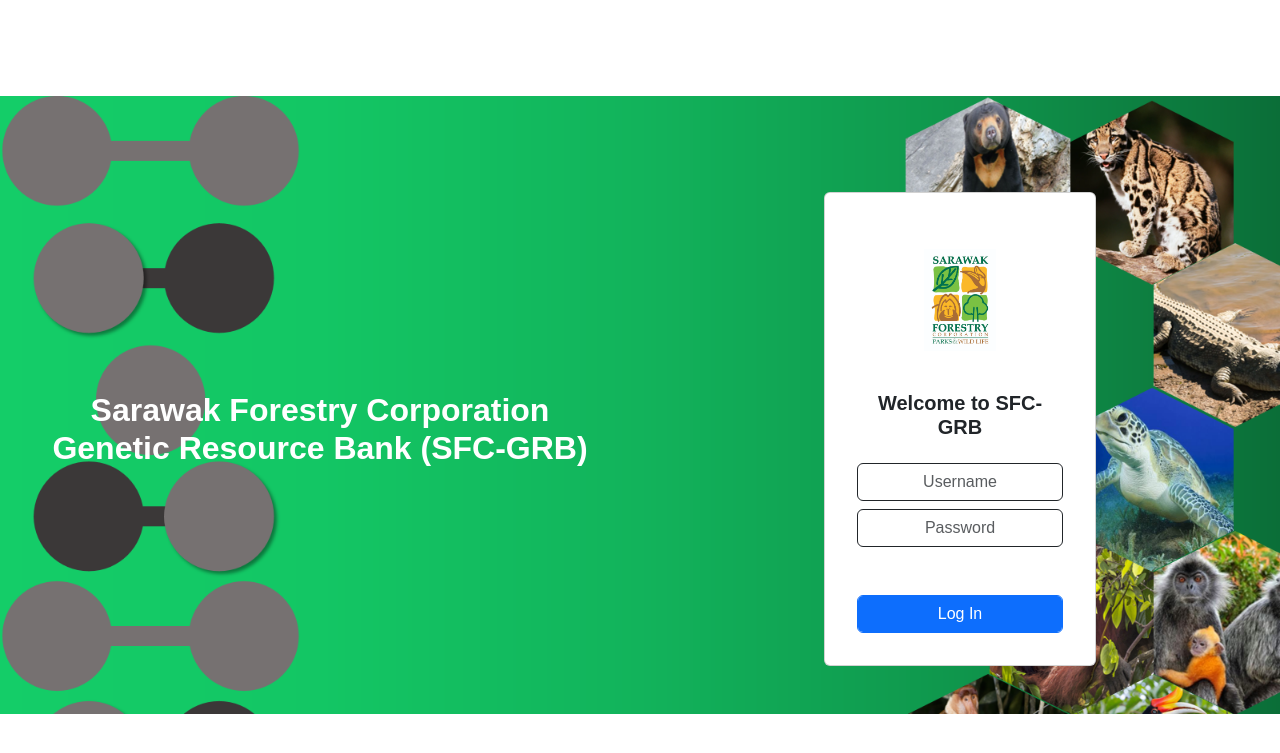
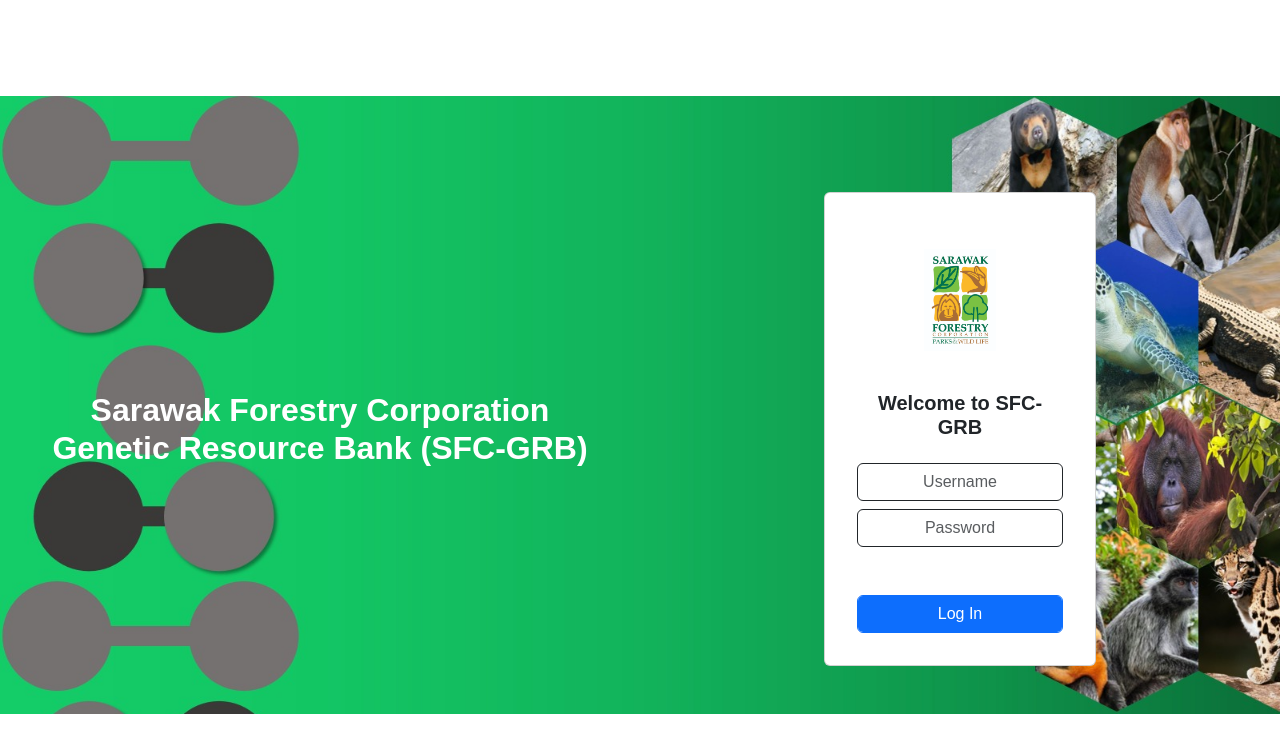
Before and after one commit to Gunslingahhh/SFC-GRB, a PHP site: page /php/login.php in a window 1280 px wide. Shown: the top 753 px of the page. Run offline with PHP 8.4, Linux system fonts and the light colour scheme.

Commit message:
Adjust wallpaper

```diff
--- a/css/styles.css
+++ b/css/styles.css
@@ -11,7 +11,7 @@
 }
 
 .wallpaper{
-    background-image: url("../assets/image/wallpaper.png");
+    background-image: url("../assets/image/wallpaper.jpg");
     background-size: cover;
     background-repeat: no-repeat;
 }
```
Also changed, not shown: assets/image/wallpaper.jpg (added).
